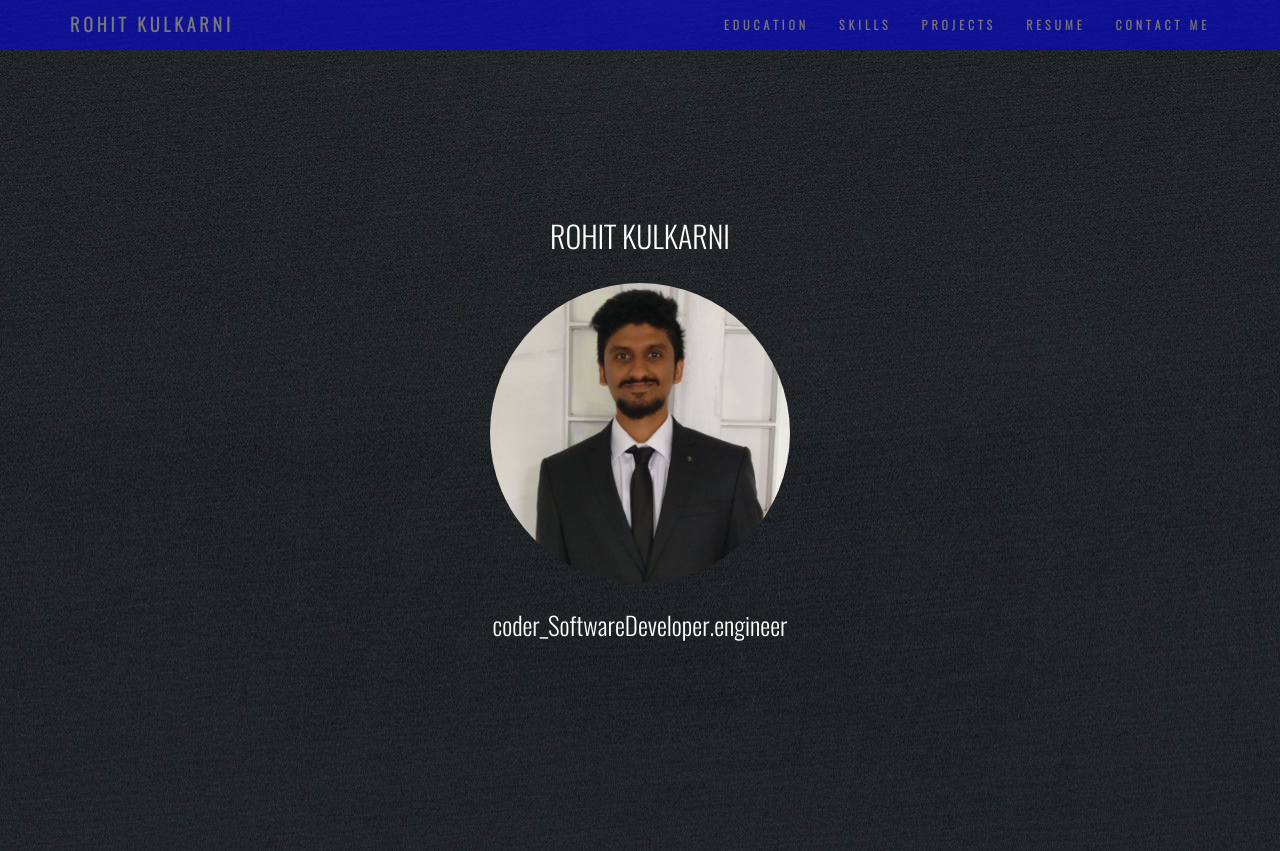
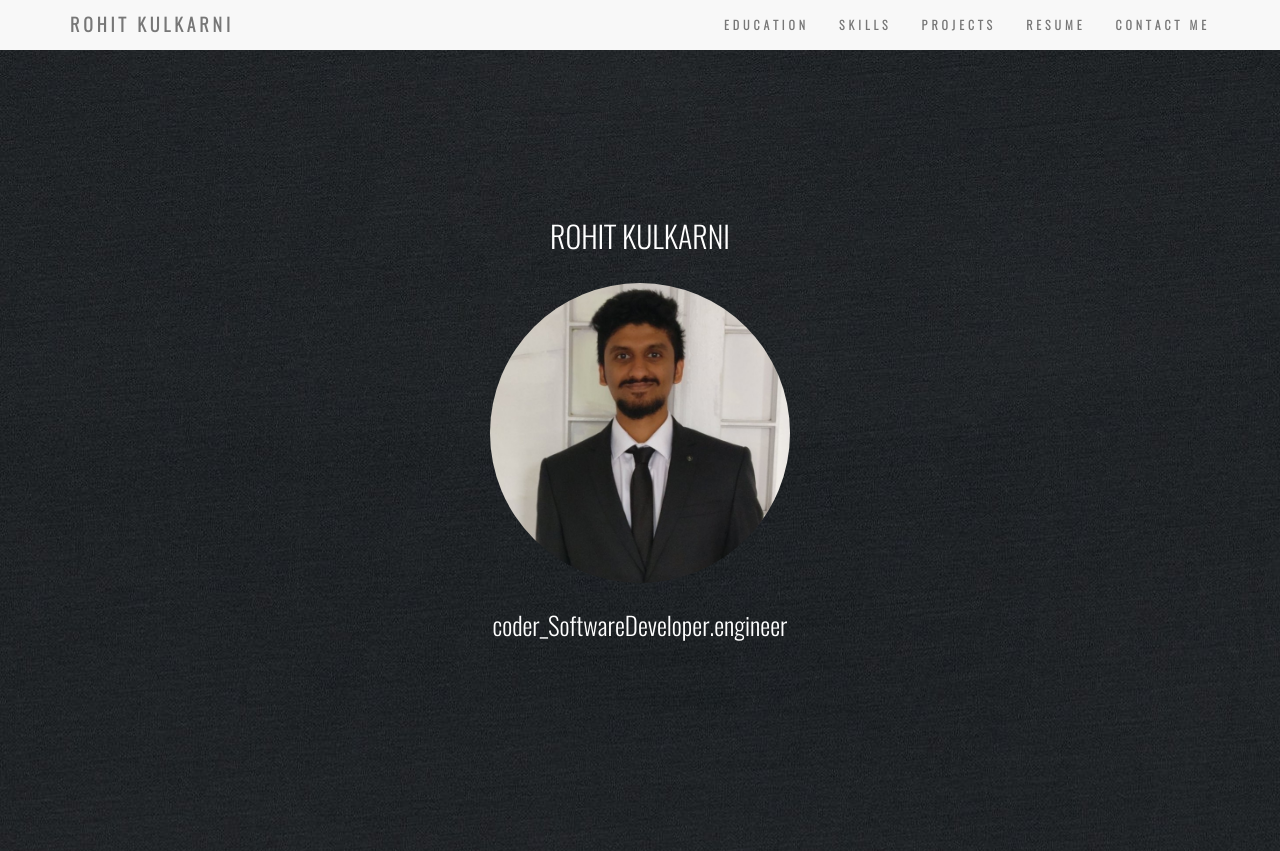
Before and after one commit to rohitk10/rohitk10.github.io, a Jekyll site: the page built from index.html, in a window 1280 px wide and 1400 px high. Shown: the top 851 px of the window. Built offline with Jekyll 4.4.1, drawn with Linux system fonts in a browser that asks for light colours; grey boxes are pictures that could not be loaded.

Commit message:
Update index.html

```diff
--- a/index.html
+++ b/index.html
@@ -212,7 +212,7 @@
 
 .navbar
 {
-	background: rgba(0,0,255, 0.5);
+	background: rgba(0,191,255 0.5);
    border-color: transparent;
 
 	margin-bottom: 0px;
```
